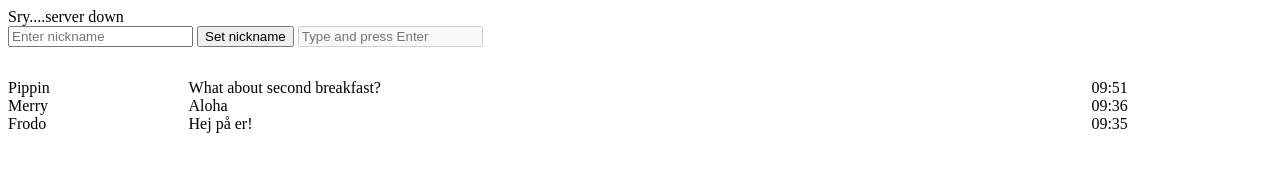
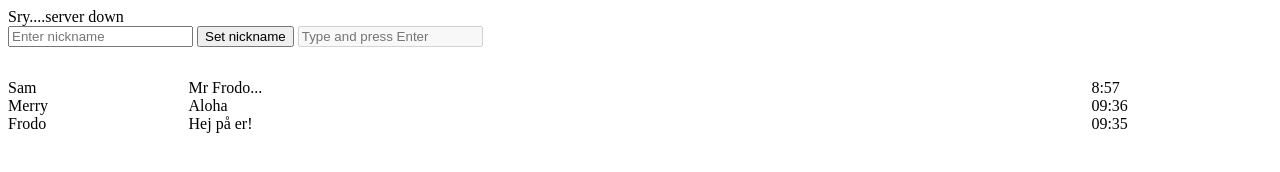
Before and after one commit to andsju/WUDWebSocketLab, a website: page public/index.html in a window 1280 px wide. Drawn offline with Linux system fonts and the light colour scheme.

Commit message:
broadcast

```diff
--- a/public/index.html
+++ b/public/index.html
@@ -8,7 +8,6 @@
     <title>Websocket</title>
 
     <style>
-
         ul {
             margin: 2rem 0;
             padding: 0;
@@ -20,10 +19,10 @@
             /* child elements */
             grid-template-columns: 1fr 5fr 1fr;
         }
+
         li p {
             margin: 0
         }
-
     </style>
 </head>
 
@@ -43,8 +42,12 @@
     <!-- DOM - chat -->
 
     <ul id="conversation">
-        <li><span>Merry</span><p>Aloha</p><time datetime="2022-09-28T09:36:00">09:36</time></li>
-        <li><span>Frodo</span><p>Hej på er!</p><time datetime="2022-09-28T09:35:00">09:35</time></li>
+        <li><span>Merry</span>
+            <p>Aloha</p><time datetime="2022-09-28T09:36:00">09:36</time>
+        </li>
+        <li><span>Frodo</span>
+            <p>Hej på er!</p><time datetime="2022-09-28T09:35:00">09:35</time>
+        </li>
     </ul>
 
     <!-- use template to set html structure for a message -->
@@ -72,31 +75,10 @@
         const websocket = new WebSocket("ws://localhost:8081");
 
 
-
-        // use template - cloneNode to get a document fragment
-        let template = document.getElementById("message").cloneNode(true);
-        console.log("template", template);
-
-        // fragment using JavaScript
-        // let fragment = new DocumentFragment();
-
-        // use content to access ...
-        let newMsg = template.content;
-
-        // change content...
-        newMsg.querySelector("span").textContent = "Pippin";
-        newMsg.querySelector("p").textContent = "What about second breakfast?";
-        newMsg.querySelector("time").textContent = "09:51"
-
-        document.getElementById("conversation").prepend(newMsg);
-
-        // todo - create a function to insert new chat messages ...
-
-
-
+        // test function to add message to conversation
+        renderMessage({nickname: "Sam", msg: "Mr Frodo..."});
 
         // event listeners
-
 
         // listen on close event (server)
         websocket.addEventListener('close', (event) => {
@@ -113,6 +95,8 @@
 
             let obj = parseJSON(event.data);
             console.log(obj.type, obj.msg, obj.nickname);
+
+            renderMessage(obj);
 
         });
 
@@ -145,6 +129,9 @@
                     msg: inputText.value,
                     nickname: nickname
                 }
+
+                // show new message for this user
+                renderMessage(objMessage);
 
                 // send text to server
                 websocket.send(JSON.stringify(objMessage));
@@ -182,6 +169,37 @@
         }
 
 
+        /**
+         * render new message
+         *
+         * @param {obj}
+         */
+        function renderMessage(obj) {
+
+            // use template - cloneNode to get a document fragment
+            let template = document.getElementById("message").cloneNode(true);
+
+            // use content to access ...
+            let newMsg = template.content;
+
+            // change content...
+            newMsg.querySelector("span").textContent = obj.nickname;
+            newMsg.querySelector("p").textContent = obj.msg;
+
+            // new date object
+            let objDate = new Date();
+
+            // visual: 10:41 .. 9:5 ... leading zero....
+            newMsg.querySelector("time").textContent = objDate.getHours() + ":" + objDate.getMinutes();
+
+            // set datetime attribute - see https://developer.mozilla.org/en-US/docs/Web/HTML/Element/time
+            newMsg.querySelector("time").setAttribute("datetime", objDate.toISOString());
+
+            // render using prepend method - last message first
+            document.getElementById("conversation").prepend(newMsg);
+
+        }
+
     </script>
 
 </body>
--- a/server.js
+++ b/server.js
@@ -38,7 +38,7 @@ wss.on('connection', (ws) => {
         }
 
         // send a stringified object back
-        ws.send(JSON.stringify(objReply));
+        // ws.send(JSON.stringify(objReply));
 
         let objBroadcast = {
             type: "text",
```
